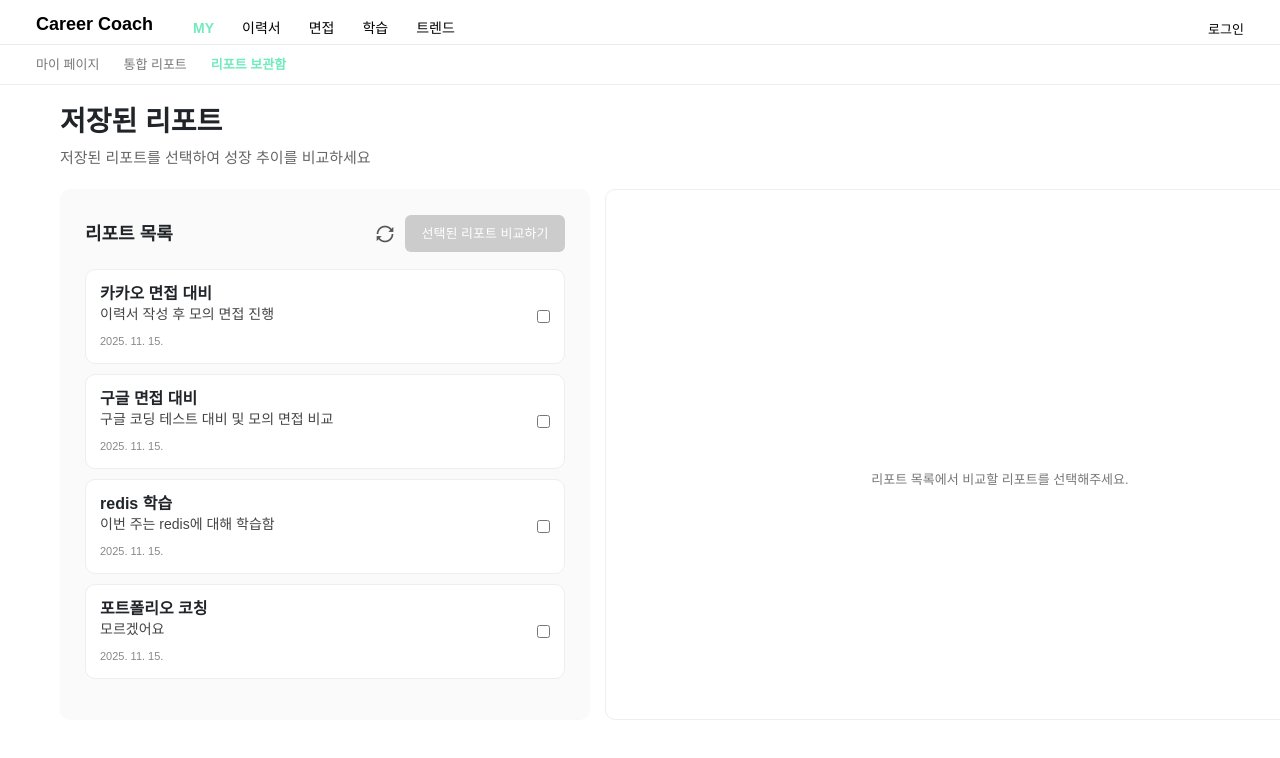
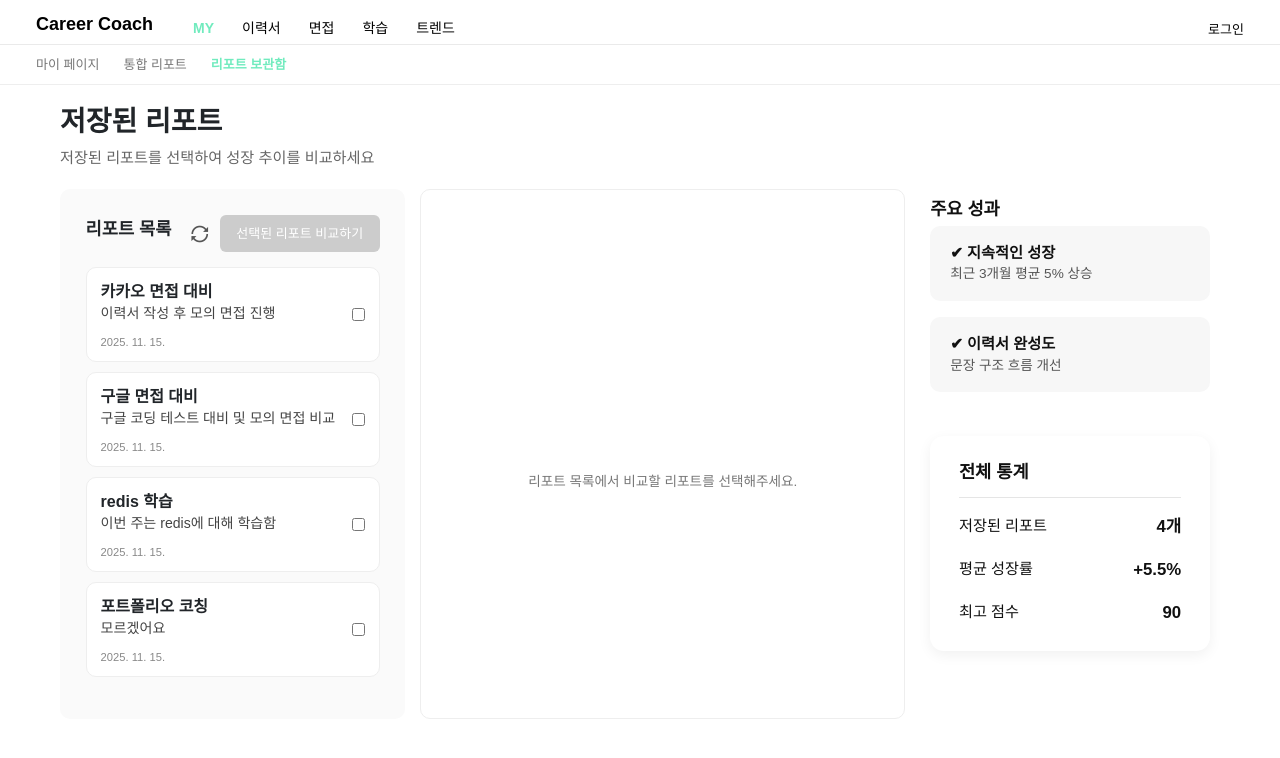
Before and after one commit to llbk-team/llbky-front, a Vue app: page /my/save in a window 1280 px wide. Shown: the top 758 px of the page. Built offline with nearby package versions, Linux system fonts and the light colour scheme; a web font is replaced by a local one.

Commit message:
style: 리포트 비교 UI 수정

```diff
--- a/src/views/my/MySave.vue
+++ b/src/views/my/MySave.vue
@@ -13,24 +13,19 @@
           <h3>리포트 목록</h3>
 
           <div class="header-actions">
-            <!-- 🔄 초기화 아이콘 -->
             <i class="ri-loop-right-fill reset-icon" @click="resetSelection"></i>
-
-            <!-- 비교 버튼 -->
-            <button class="compare-btn" :disabled="selectedIds.length !== 2" @click="startCompare">선택된 리포트 비교하기</button>
+            <button class="compare-btn" :disabled="selectedIds.length !== 2" @click="startCompare">
+              선택된 리포트 비교하기
+            </button>
           </div>
         </div>
 
         <!-- 리포트 카드 리스트 -->
         <ul class="report-list">
-          <li
-            v-for="report in reports"
-            :key="report.id"
-            :class="{
-              'preview-active': previewId === report.id,
-              'checked-active': selectedIds.includes(report.id),
-            }"
-          >
+          <li v-for="report in reports" :key="report.id" :class="{
+            'preview-active': previewId === report.id,
+            'checked-active': selectedIds.includes(report.id),
+          }">
             <div class="report-card" @click="selectPreview(report)">
               <div class="left-info">
                 <h4>{{ report.title }}</h4>
@@ -38,7 +33,9 @@
                 <span class="date">{{ formatDate(report.date) }}</span>
               </div>
 
-              <input type="checkbox" :checked="selectedIds.includes(report.id)" :disabled="!selectedIds.includes(report.id) && selectedIds.length >= 2" @click.stop="toggleCheckbox(report.id)" />
+              <input type="checkbox" :checked="selectedIds.includes(report.id)"
+                :disabled="!selectedIds.includes(report.id) && selectedIds.length >= 2"
+                @click.stop="toggleCheckbox(report.id)" />
             </div>
           </li>
         </ul>
@@ -46,15 +43,12 @@
 
       <!-- CENTER PANEL -->
       <main class="center-panel">
-        <!-- 아무 선택 없음 -->
         <div v-if="!previewId && !isComparing" class="center-empty">
           <p>리포트 목록에서 비교할 리포트를 선택해주세요.</p>
         </div>
 
-        <!-- 미리보기 -->
         <ReportPreview v-else-if="previewId && !isComparing" :report="preview" />
 
-        <!-- 비교 화면 -->
         <ReportCompare v-else-if="isComparing" :reports="compareReports" />
       </main>
 
@@ -105,27 +99,26 @@ import ReportPreview from "./report/ReportPreview.vue";
 import ReportCompare from "./report/ReportCompare.vue";
 
 const reports = ref([
-  { id: 1, title: "카카오 면접 대비", memo: "이력서 작성 후 모의 면접 진행", date: "2025-11-15", chartData: {} },
-  { id: 2, title: "구글 면접 대비", memo: "구글 코딩 테스트 대비 및 모의 면접 비교", date: "2025-11-15", chartData: {} },
-  { id: 3, title: "redis 학습", memo: "이번 주는 redis에 대해 학습함", date: "2025-11-15", chartData: {} },
-  { id: 4, title: "포트폴리오 코칭", memo: "모르겠어요", date: "2025-11-15", chartData: {} },
+  { id: 1, title: "카카오 면접 대비", memo: "이력서 작성 후 모의 면접 진행", date: "2025-11-15" },
+  { id: 2, title: "구글 면접 대비", memo: "구글 코딩 테스트 대비 및 모의 면접 비교", date: "2025-11-15" },
+  { id: 3, title: "redis 학습", memo: "이번 주는 redis에 대해 학습함", date: "2025-11-15" },
+  { id: 4, title: "포트폴리오 코칭", memo: "모르겠어요", date: "2025-11-15" },
 ]);
 
-/* 상태 */
-const previewId = ref(null); // 클릭해서 보고 있는 리포트
-const selectedIds = ref([]); // 체크된 리포트 (항상 0~2개)
-const compareIds = ref([]); // 실제 비교에 사용 중인 리포트 2개
-const isComparing = ref(false); // 중앙 패널이 비교 모드인지 여부
+const previewId = ref(null);
+const selectedIds = ref([]);
+const compareIds = ref([]);
+const isComparing = ref(false);
 
-/* 현재 미리보기 리포트 */
-const preview = computed(() => reports.value.find((r) => r.id === previewId.value));
+const preview = computed(() =>
+  reports.value.find((r) => r.id === previewId.value)
+);
 
-/* 현재 비교에 사용 중인 리포트들 */
-const compareReports = computed(() => reports.value.filter((r) => compareIds.value.includes(r.id)));
+const compareReports = computed(() =>
+  reports.value.filter((r) => compareIds.value.includes(r.id))
+);
 
-/* ----------------- FUNCTIONS ----------------- */
-
-/** 카드 클릭 → 항상 미리보기. 비교 중이면 비교 모드 종료. */
+/* FUNCTIONS */
 function selectPreview(report) {
   if (isComparing.value) {
     isComparing.value = false;
@@ -134,9 +127,7 @@ function selectPreview(report) {
   previewId.value = report.id;
 }
 
-/** 체크박스 토글 → 최대 2개까지만 허용 */
 function toggleCheckbox(id) {
-  // 비교 모드였다면 비교 종료 후 새 선택 시작
   if (isComparing.value) {
     isComparing.value = false;
     compareIds.value = [];
@@ -145,30 +136,14 @@ function toggleCheckbox(id) {
   if (selectedIds.value.includes(id)) {
     selectedIds.value = selectedIds.value.filter((v) => v !== id);
   } else {
-    if (selectedIds.value.length >= 2) return; // 2개 초과는 무시
+    if (selectedIds.value.length >= 2) return;
     selectedIds.value.push(id);
   }
 }
 
-/** 선택 리포트 비교하기 버튼 클릭 */
-// function startCompare() {
-//   if (selectedIds.value.length !== 2) return;
-
-//   // 지금 선택된 두 개를 비교 대상으로 고정
-//   compareIds.value = [...selectedIds.value];
-
-//   // 비교 모드로 전환
-//   isComparing.value = true;
-//   previewId.value = null;
-
-//   // 체크박스 초기화 (요구사항 3번)
-//   selectedIds.value = [];
-// }
-
 function startCompare() {
   isComparing.value = true;
   previewId.value = null;
-  // selectedIds 초기화 안 함!
 }
 
 function formatDate(date) {
@@ -181,34 +156,42 @@ function resetSelection() {
   previewId.value = null;
   isComparing.value = false;
 }
-
 </script>
 
 <style scoped>
 /* 전체 */
 .save-wrapper {
-  padding: 20px 60px;
+  padding: 1.25rem 3.75rem;
+  /* 20px 60px */
+  /* min-width 제거 → 반응형 동작 */
 }
 
 /* HEADER */
 .page-header h2 {
-  font-size: 28px;
+  font-size: 1.75rem;
+  /* 28px */
   font-weight: 700;
 }
 
 .page-header p {
-  font-size: 15px;
+  font-size: 0.95rem;
+  /* 15px */
   color: #666;
 }
 
-/* GRID LAYOUT */
+/* GRID LAYOUT — ★ 완전 반응형 3단 핵심 */
 .layout {
-  margin-top: 20px;
+  margin-top: 1.25rem;
   display: grid;
-  grid-template-columns: 530px 790px 460px;
+
+  /* px 기반 → 비율 기반 + 최소 보장폭(minmax) */
+  grid-template-columns:
+    minmax(260px, 29.77%) minmax(360px, 44.38%) minmax(240px, 25.85%);
+
   gap: 15px;
 }
 
+/* header actions */
 .header-actions {
   display: flex;
   align-items: center;
@@ -229,7 +212,7 @@ function resetSelection() {
 .left-panel {
   background: #fafafa;
   border-radius: 10px;
-  padding: 25px;
+  padding: 1.6rem;
 }
 
 .left-header {
@@ -239,9 +222,8 @@ function resetSelection() {
 }
 
 .left-header h3 {
-  font-size: 18px;
+  font-size: 1.1rem;
   font-weight: 700;
-  margin-top: 10px;
 }
 
 .compare-btn {
@@ -277,7 +259,8 @@ function resetSelection() {
 }
 
 .report-card {
-  width: 480px;
+  width: 100%;
+  /* ★ 480px → 100% : 완전 반응형 핵심 */
   height: 95px;
   background: #fff;
   border: 1px solid #eee;
@@ -291,28 +274,27 @@ function resetSelection() {
 .left-info {
   display: flex;
   flex-direction: column;
-  gap: 1px; /* 최소 간격 */
+  gap: 2px;
 }
 
 .left-info h4 {
-  font-size: 16px;
+  font-size: 1rem;
   font-weight: 700;
-  line-height: 1.2; /* 글자간 간격 압축 */
+  line-height: 1.25;
   margin: 0;
 }
 
 .left-info p {
-  font-size: 14px;
+  font-size: 0.88rem;
   color: #444;
-  line-height: 1.5; /* 줄 간격 최소화 */
+  line-height: 1.4;
   margin: 0;
 }
 
 .left-info .date {
-  font-size: 11px;
+  font-size: 0.7rem;
   color: #888;
-  margin-top: 10px; /* 날짜는 살짝 띄우기 */
-  line-height: 1;
+  margin-top: 8px;
 }
 
 /* CENTER PANEL */
@@ -320,9 +302,9 @@ function resetSelection() {
   background: #fff;
   border: 1px solid #eee;
   border-radius: 10px;
-  padding: 30px;
+  padding: 2rem;
   text-align: center;
-  font-size: 13px;
+  font-size: 0.85rem;
 }
 
 .center-empty {
@@ -330,7 +312,7 @@ function resetSelection() {
   color: #777;
 }
 
-/* 패널 전체 */
+/* RIGHT PANEL */
 .right-panel {
   width: 100%;
   background: #fff;
@@ -338,12 +320,12 @@ function resetSelection() {
   padding: 10px;
   display: flex;
   flex-direction: column;
-  gap: 28px; /* 주요성과 ↔ 전체통계 사이 간격 */
+  gap: 28px;
 }
 
 /* ------- 주요 성과 ------- */
-.right-panel .box > h4 {
-  font-size: 18px;
+.right-panel .box>h4 {
+  font-size: 1.1rem;
   font-weight: 700;
   margin-bottom: 5px;
   color: #111;
@@ -352,20 +334,20 @@ function resetSelection() {
 .right-panel .result-card {
   background: #f7f7f7;
   border-radius: 10px;
-  padding: 15px 20px;
+  padding: 1rem 1.25rem;
   display: flex;
   flex-direction: column;
-  margin-bottom: 16px; /* 카드 사이 간격 */
+  margin-bottom: 16px;
 }
 
 .result-card span {
-  font-size: 15px;
+  font-size: 0.95rem;
   font-weight: 700;
   color: #111;
 }
 
 .result-card p {
-  font-size: 13px;
+  font-size: 0.85rem;
   color: #555;
   margin: 0;
 }
@@ -373,20 +355,27 @@ function resetSelection() {
 /* 전체 통계 박스 */
 .box.stats {
   background: #ffffff;
-  padding: 20px;
-  border-radius: 10px;
-  box-shadow: 0 4px 12px rgba(0, 0, 0, 0.05);
+  padding: 1.6rem 1.8rem;
+  border-radius: 14px;
+  box-shadow: 0 4px 14px rgba(0, 0, 0, 0.06);
   width: 100%;
-  display: block;
+
+  display: flex;
+  /* ⭐ 해결 핵심 */
+  flex-direction: column;
+  /* ⭐ 제목 아래 리스트 배치 */
+  gap: 1rem;
+  /* 리스트와 제목 간격 */
 }
 
-/* 제목 */
+/* 제목 + 구분선 */
 .box.stats h4 {
-  font-size: 18px;
+  font-size: 1.1rem;
   font-weight: 700;
-  margin-bottom: 16px;
-  border-bottom: 1px solid #e5e5e5; /* 이미지처럼 아래 라인 */
-  padding-bottom: 10px;
+  margin: 0;
+  padding-bottom: 14px;
+  border-bottom: 1px solid #e5e5e5;
+  color: #111;
   text-align: left;
 }
 
@@ -395,32 +384,31 @@ function resetSelection() {
   list-style: none;
   padding: 0;
   margin: 0;
-  display: grid;
-  row-gap: 14px;
+  display: flex;
+  flex-direction: column;
+  /* ⭐ 세로 정렬 */
+  gap: 18px;
 }
 
-/* 각 줄 */
+/* 각 항목 */
 .stats-list li {
-  display: grid;
-  grid-template-columns: 1fr auto; /* 왼쪽 텍스트 / 오른쪽 숫자 */
+  display: flex;
+  justify-content: space-between;
   align-items: center;
-  width: 100%;
 }
 
-/* 왼쪽 텍스트 */
+/* 왼쪽 라벨 */
 .stats-list .label {
-  font-size: 14px;
+  font-size: 0.95rem;
+  font-weight: 500;
   color: #111;
-  font-weight: 400;
-  text-align: left;
 }
 
 /* 오른쪽 값 */
 .stats-list .value {
-  font-size: 16px;
+  font-size: 1.05rem;
   font-weight: 700;
   color: #111;
-  text-align: right;
 }
 
 /* 클릭한 리포트 (테두리 강조) */
@@ -429,11 +417,10 @@ function resetSelection() {
   background: #fff;
 }
 
-/* 체크된 리포트 (스타일은 그대로, 체크박스만 색 표시) */
-.checked-active .report-card {
-  /* 카드 스타일은 기본값 유지 */
-}
+/* 체크된 리포트 */
+.checked-active .report-card {}
 
+/* 비활성 체크박스 스타일 */
 input[type="checkbox"]:disabled {
   opacity: 0.4;
   cursor: not-allowed;
--- a/src/views/my/report/ReportCompare.vue
+++ b/src/views/my/report/ReportCompare.vue
@@ -213,7 +213,8 @@ const aiCompareText = computed(() => {
 ----------------- */
 .header-section {
   text-align: left;
-  margin-bottom: 8px; /* 제목과 카드 사이 간격 축소 */
+  margin-bottom: 8px;
+  /* 제목과 카드 사이 간격 축소 */
 }
 
 .header-section .title {
@@ -298,6 +299,7 @@ const aiCompareText = computed(() => {
 .change.up {
   color: #00a870;
 }
+
 .change.down {
   color: #ff4d4f;
 }
```
Also changed, not shown: src/views/my/report/ReportPreview.vue (+21 -23 lines).
